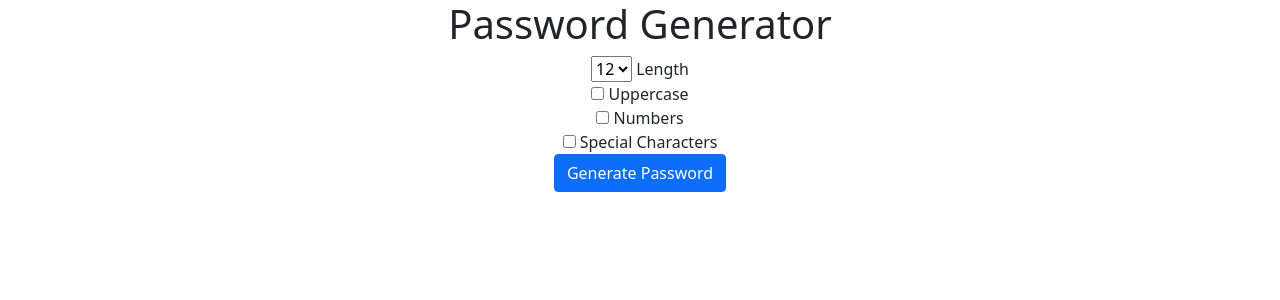
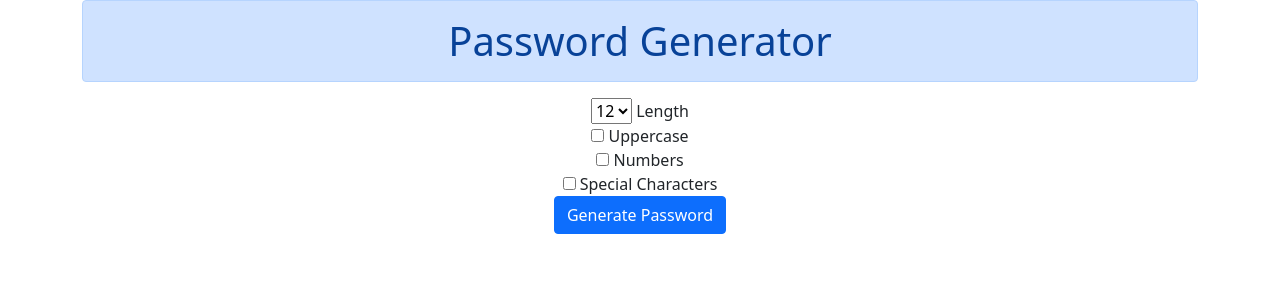
Before and after one commit to 0eN/random-passwd-generator-lite, a Django app: page / in a window 1280 px wide. Shown: the top 300 px of the page. Run offline with Django 3.2, Linux system fonts and the light colour scheme.

Commit message:
Editing Home

```diff
--- a/generator/templates/generator/home.html
+++ b/generator/templates/generator/home.html
@@ -12,7 +12,7 @@
   </head>
   <body>
   <div class="container text-center">
-    <h1>Password Generator</h1>
+    <h1 class="alert alert-primary">Password Generator</h1>
     <form action="{% url 'password' %}">
         <select name="length" >
             <option value="6">  6  </option>
```
